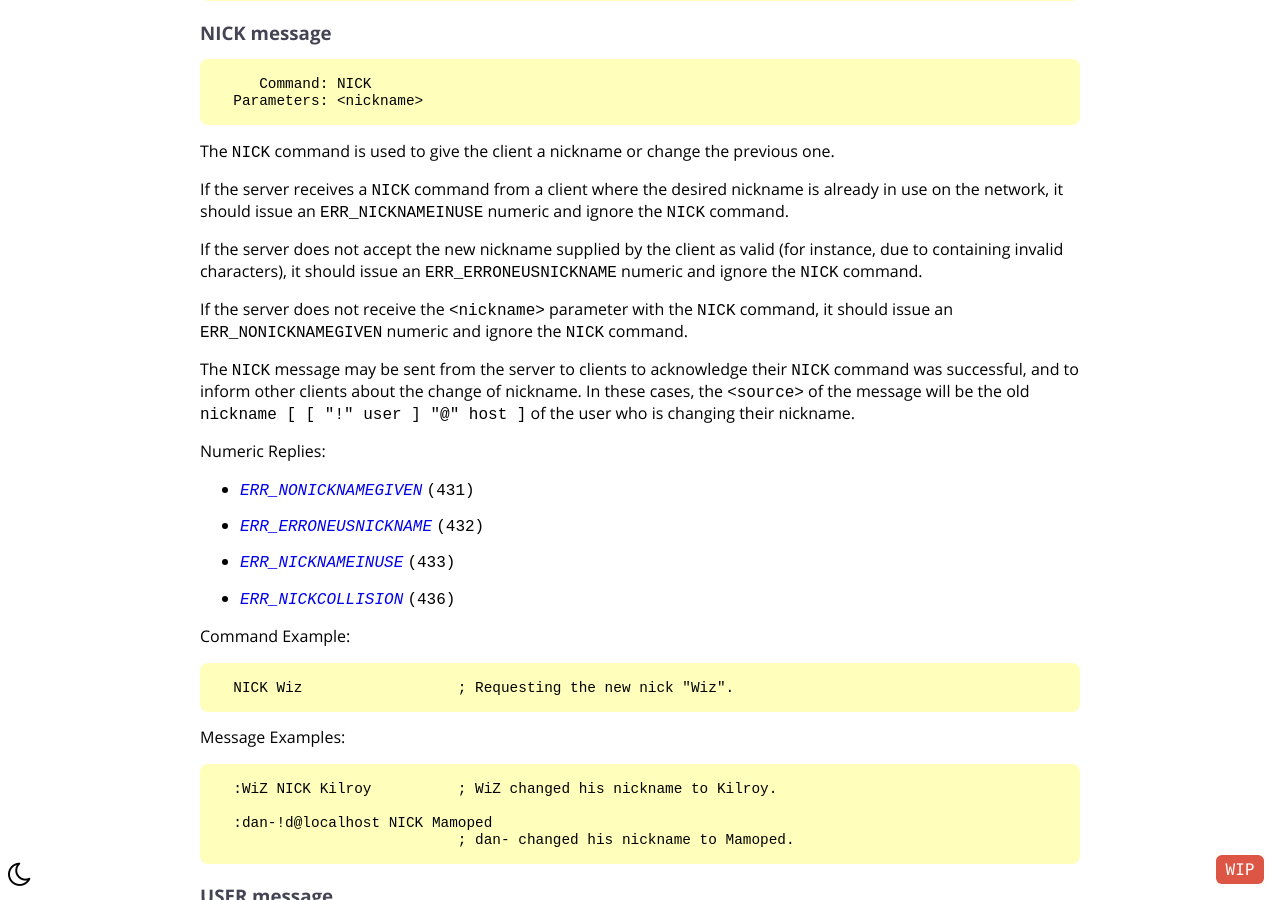
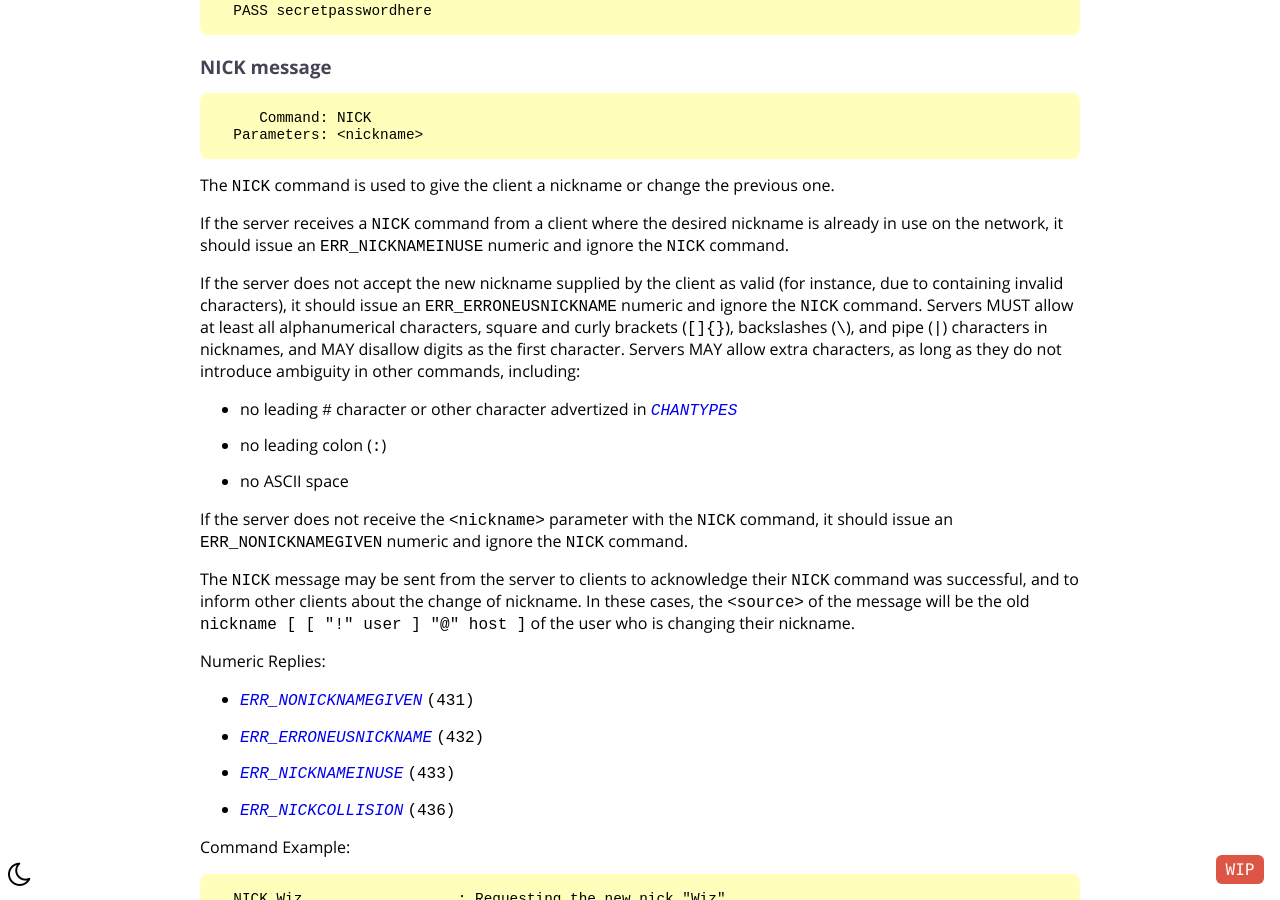
Before and after one commit to ircdocs/modern-irc, a Jekyll site: the page built from index.md, in a window 1280 px wide and 900 px high, scrolled down 22374 px. Built offline with Jekyll 4.4.1, drawn with Linux system fonts in a browser that asks for light colours; the table of contents is made by our own code; some of the changed text lies outside the part shown.

Commit message:
Specify loose grammars for nicknames and usernames (#204)

```diff
--- a/_includes/messages/connection.md
+++ b/_includes/messages/connection.md
@@ -53,6 +53,12 @@ The `NICK` command is used to give the client a nickname or change the previous
 If the server receives a `NICK` command from a client where the desired nickname is already in use on the network, it should issue an `ERR_NICKNAMEINUSE` numeric and ignore the `NICK` command.
 
 If the server does not accept the new nickname supplied by the client as valid (for instance, due to containing invalid characters), it should issue an `ERR_ERRONEUSNICKNAME` numeric and ignore the `NICK` command.
+Servers MUST allow at least all alphanumerical characters, square and curly brackets (`[]{}`), backslashes (`\`), and pipe (`|`) characters in nicknames, and MAY disallow digits as the first character.
+Servers MAY allow extra characters, as long as they do not introduce ambiguity in other commands, including:
+
+* no leading `#` character or other character advertized in {% isupport CHANTYPES %}
+* no leading colon (`:`)
+* no ASCII space
 
 If the server does not receive the `<nickname>` parameter with the `NICK` command, it should issue an `ERR_NONICKNAMEGIVEN` numeric and ignore the `NICK` command.
 
```
Also changed, not shown: _includes/c2s_structure.md (+3 -1 lines), _includes/modern-appendix.md (+1 -1 lines).
